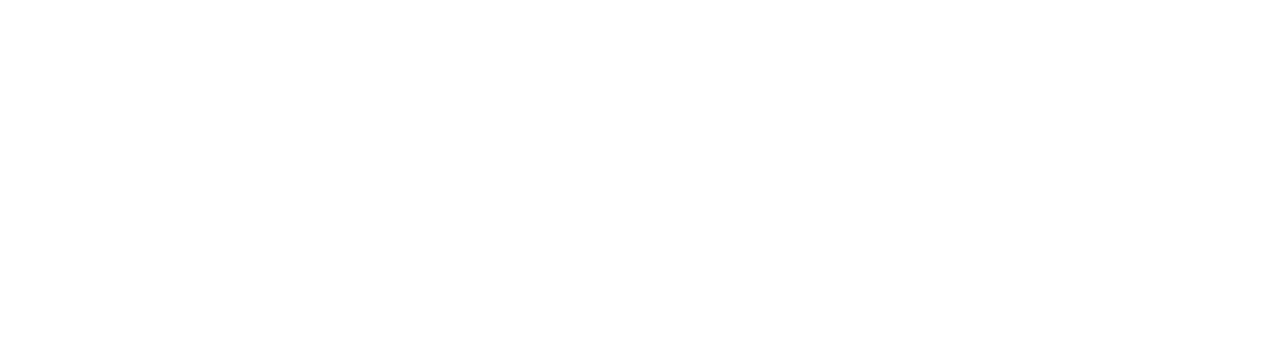
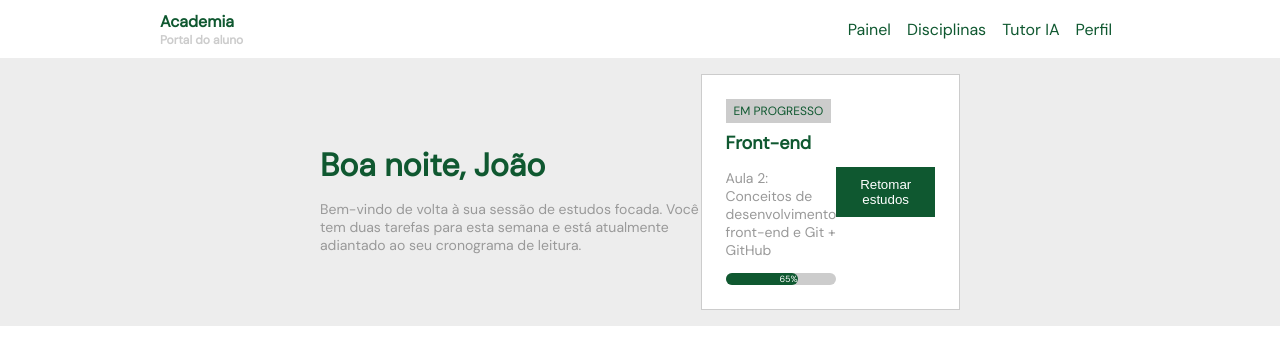
Before and after one commit to brunodarolt/trabalho_app_front, a React (Vite) app in the folder meu-painel-react/: page /dashboard in a window 1280 px wide. Before the commit this address had no page. Shown: the top 364 px of the page. Built offline with nearby package versions, Linux system fonts and the light colour scheme.

Commit message:
dashboad, + css

```diff
--- a/meu-painel-react/src/App.jsx
+++ b/meu-painel-react/src/App.jsx
@@ -7,6 +7,7 @@
 import RecuperarSenha from './pages/RecuperarSenha';
 import NovaSenha from './pages/NovaSenha';
 import Teste from './pages/Teste';
+import Dashboard from './pages/Dashboard';
 
 function App() {
   return (
@@ -19,6 +20,7 @@
         <Route path="/recuperar-senha" element={<RecuperarSenha />} />
         <Route path="/nova-senha" element={<NovaSenha />} />
         <Route path="/teste" element={<Teste />} />
+        <Route path="/dashboard" element={<Dashboard />} />
       </Routes>
     </BrowserRouter>
   );
--- a/meu-painel-react/src/pages/CadastroPasso2.jsx
+++ b/meu-painel-react/src/pages/CadastroPasso2.jsx
@@ -22,7 +22,7 @@
             <input id="email" type="email" placeholder="user@email.com" required />
 
             <label htmlFor="senha">Senha</label>
-            <input id="senha" type="password" placeholder="Crie uma palavra-passe" required />
+            <input id="senha" type="password" placeholder="Crie uma Senha" required />
 
             <button type="submit">Finalizar Registo</button>
           </form>
--- a/meu-painel-react/src/pages/LoginPage.jsx
+++ b/meu-painel-react/src/pages/LoginPage.jsx
@@ -1,7 +1,13 @@
 import React from 'react';
-import { Link } from 'react-router-dom';
+import { Link, useNavigate } from 'react-router-dom';
 
 const LoginPage = () => {
+   const navigate = useNavigate();
+
+  const handleLogin = (e) => {
+    e.preventDefault();
+    navigate('/Dashboard');
+  };
   return (
     <div className="container">
       <aside>
@@ -10,11 +16,12 @@
       <main>
         <div className="cadastro">
           <h1>Bem-vindo de volta</h1>
-          <form>
+
+          <form onSubmit={handleLogin}>
             <label>E-mail</label>
-            <input type="email" placeholder="user@email.com" />
+            <input type="email" placeholder="user@email.com"/>
             <label>Senha <Link to="/recuperar-senha">Esqueceu?</Link></label>
-            <input type="password" placeholder="Sua senha" />
+            <input type="password" placeholder="Sua senha"/>
             <button type="submit">Entrar</button>
           </form>
           <p className="registro">Não tem conta? <Link to="/cadastro">Registre-se agora</Link></p>
--- a/meu-painel-react/src/pages/dashboard.jsx
+++ b/meu-painel-react/src/pages/dashboard.jsx
@@ -1,21 +1,24 @@
 function Dashboard() {
   return (
-    <>
+    <div className="dashboard">
       <header>
-        <h1>
-          Academia <span>Portal do aluno</span>
+        <div className="dashboard__header">
+          <h1 className="dashboard__title">
+            Academia
+            <span>Portal do aluno</span>
           </h1>
 
-        <nav>
+          <nav className="dashboard__menu">
             <a href="#">Painel</a>
             <a href="#">Disciplinas</a>
             <a href="#">Tutor IA</a>
             <a href="#">Perfil</a>
           </nav>
+        </div>
       </header>
 
-      <main>
-        <div>
+      <main className="dashboard__body">
+        <div className="dashboard__hero">
           <h2>Boa noite, João</h2>
           <p>
             Bem-vindo de volta à sua sessão de estudos focada. Você tem
@@ -24,21 +27,29 @@
           </p>
         </div>
 
-        <div>
-          <span>Em progresso</span>
-          <h3>Front-end</h3>
+        <div className="card">
+          <div className="card__body">
+            <span className="card__badge">Em progresso</span>
+
+            <h3 className="card__title">Front-end</h3>
+
             <p>
               Aula 2: Conceitos de desenvolvimento front-end e Git + GitHub
             </p>
 
-          <div>
-            <div>65%</div>
+            <div className="card__progress">
+              <div style={{ width: '65%' }}>65%</div>
+            </div>
           </div>
 
-          <button>Retomar estudos</button>
+          <div className="card__footer">
+            <button className="card__button">
+              Retomar estudos
+            </button>
+          </div>
         </div>
       </main>
-    </>
+    </div>
   );
 }
 
```
Lines whose indentation alone changed are shown as unchanged.
